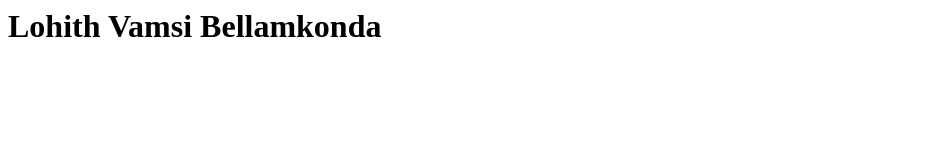
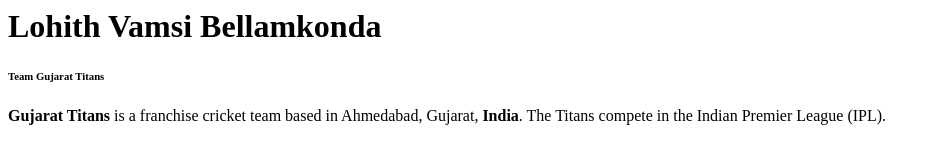
Before and after one commit to 44-563-Web-Apps-S23/44563-webapps-assignment-3-lohithbellamkonda, a plain HTML site: page index.html in a window 1280 px wide. Shown: the whole page, without its empty margins (0-940 px from the left). Drawn offline with Linux system fonts and the light colour scheme.

Commit message:
Update index.html

```diff
--- a/index.html
+++ b/index.html
@@ -9,3 +9,5 @@
 </body>
 
 </html>
+<h6>Team Gujarat Titans</h6>
+<p><b>Gujarat Titans</b> is a franchise cricket team based in Ahmedabad, Gujarat, <b>India</b>. The Titans compete in the Indian Premier League (IPL).</p>
```
